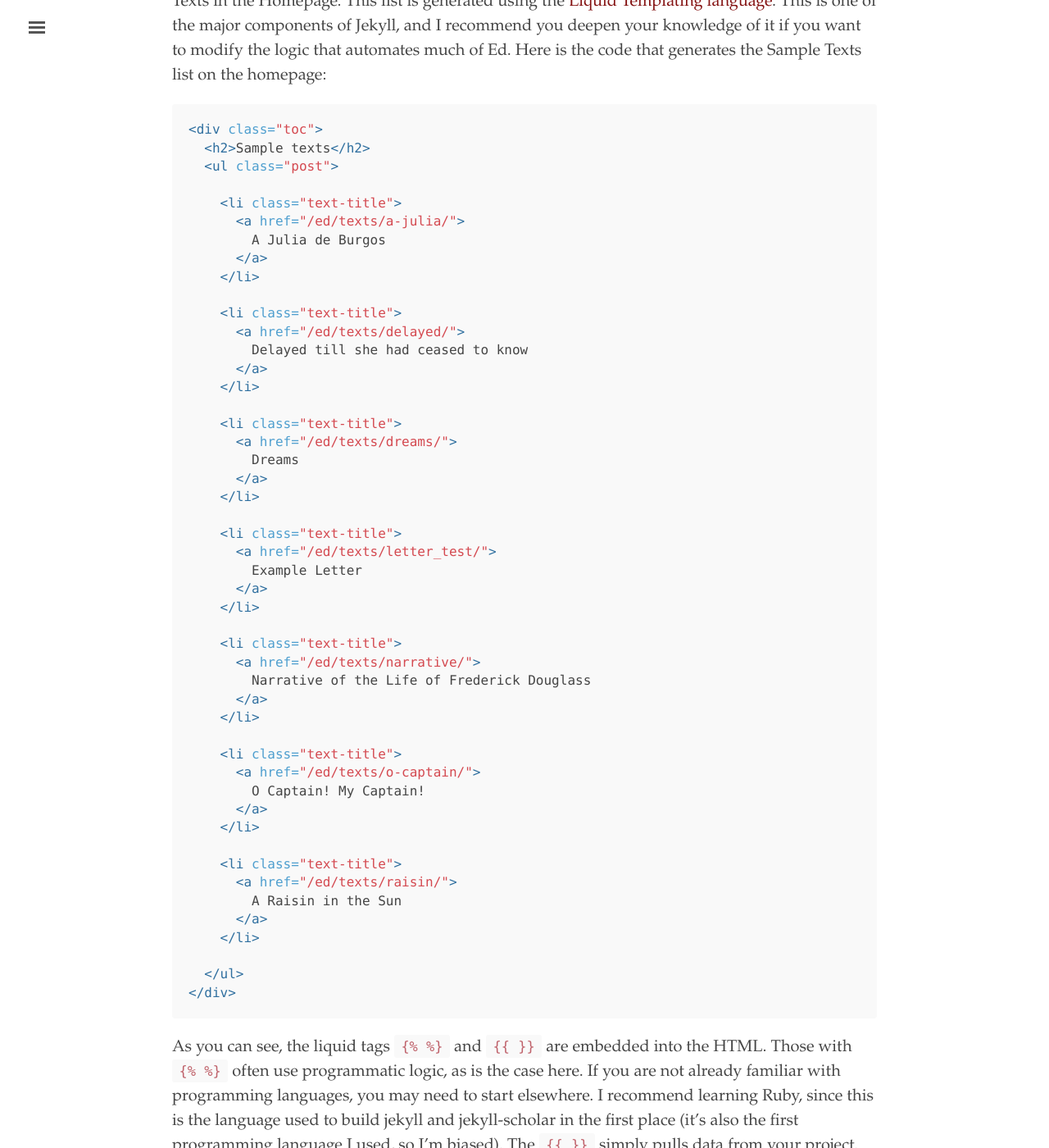
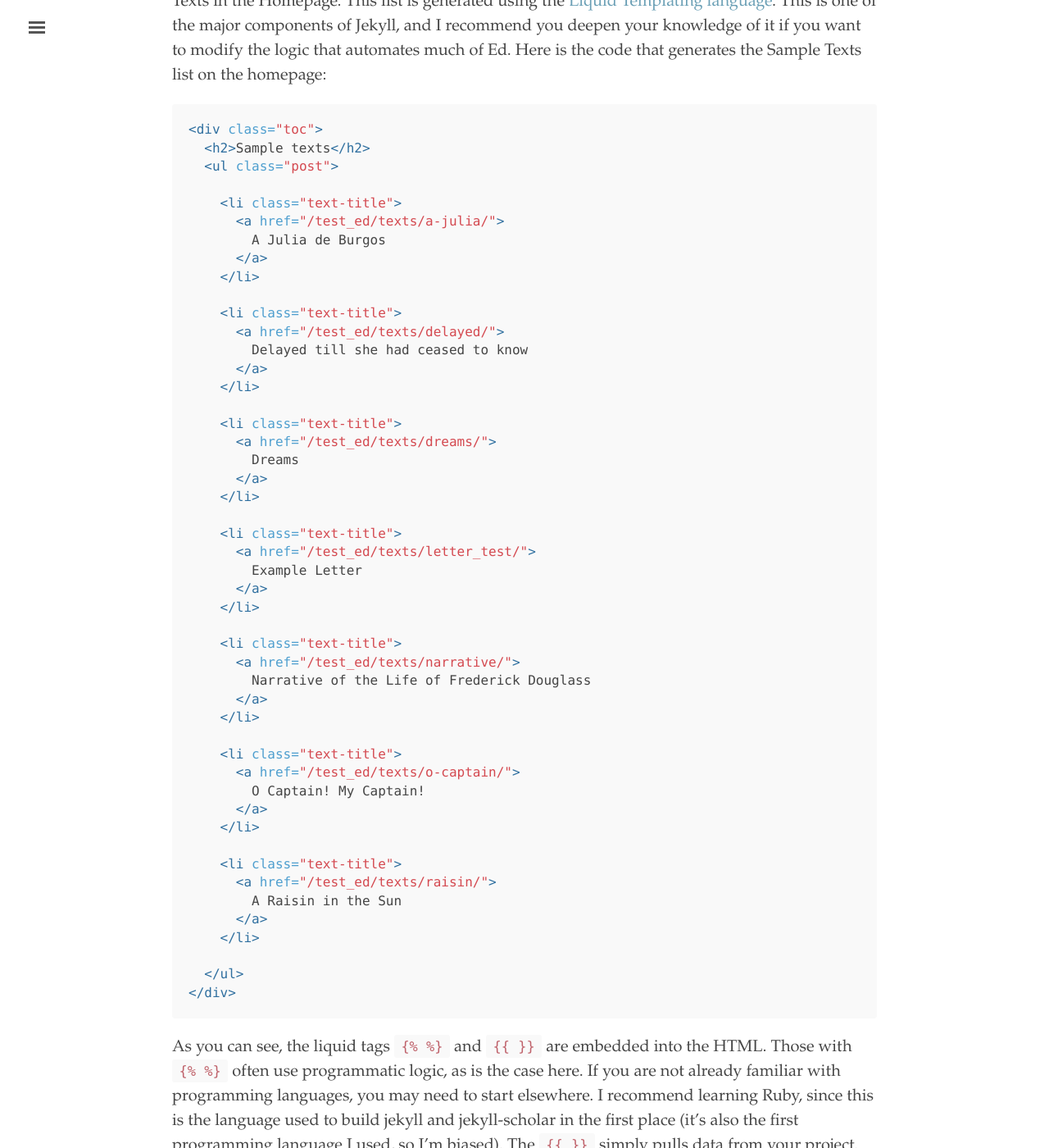
Before and after one commit to smansutti/test_ed, a Jekyll site: the page built from documentation.md, in a window 1280 px wide and 1400 px high, scrolled down 16365 px. Shown: the whole window at 82% size. Built offline with Jekyll 4.4.1, drawn with Linux system fonts in a browser that asks for light colours; part of the change alters nothing that is shown.

Commit message:
Update _config.yml

```diff
--- a/_config.yml
+++ b/_config.yml
@@ -4,17 +4,17 @@
 title:               Cosimo Bartoli and Renaissance News
 tagline:             'a semi-automated edition of letters and newsletters from Venice'
 description:         'a semi-automated edition of letters and newsletters from Venice'
-url:                 'http://minicomp.github.io'
-baseurl:             '/ed'
+url:                 'https://smansutti.github.io/'
+baseurl:             '/test_ed'
 
 # About/contact
 author:
-  name:              Alex Gil
-  url:               https://twitter.com/elotroalex
-  email:             colibri.alex@gmail.com
+  name:              Sara Mansutti
+  url:
+  email:
 
 # Color scheme. Options: red, orange, magenta, cyan, blue, brown
-color-scheme:
+color-scheme: blue
 
 # Permalinks
 permalink: pretty
```
